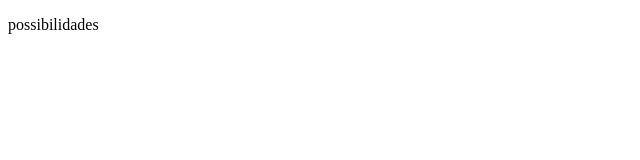
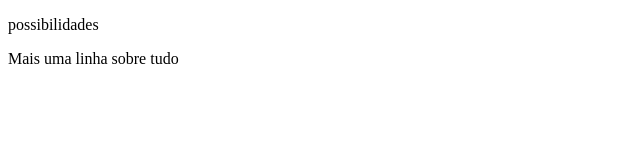
Before and after one commit to scrictips/Teste-2, a plain HTML site: page index.html in a window 1280 px wide. Shown: the whole page, without its empty margins (0-640 px from the left). Drawn offline with Linux system fonts and the light colour scheme.

Commit message:
Mais um paragrafo bonito

```diff
--- a/index.html
+++ b/index.html
@@ -7,5 +7,6 @@
 </head>
 <body>
     <p>possibilidades</p>
+    <p>Mais uma linha sobre tudo</p>
 </body>
 </html>
```
